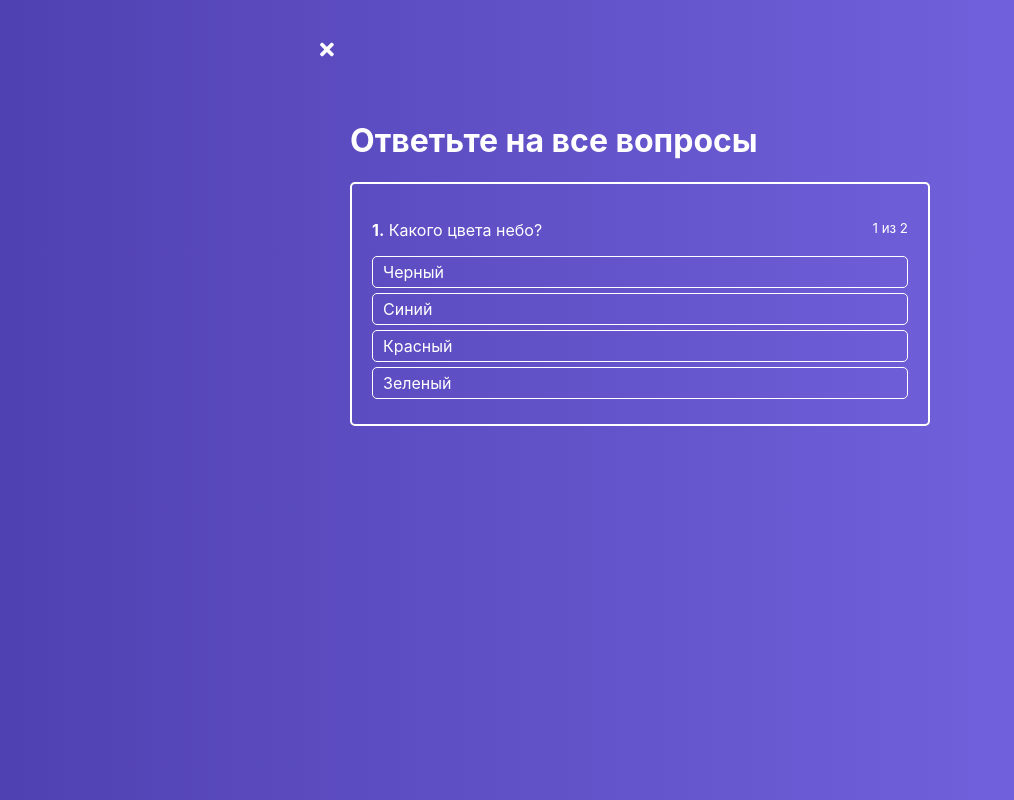
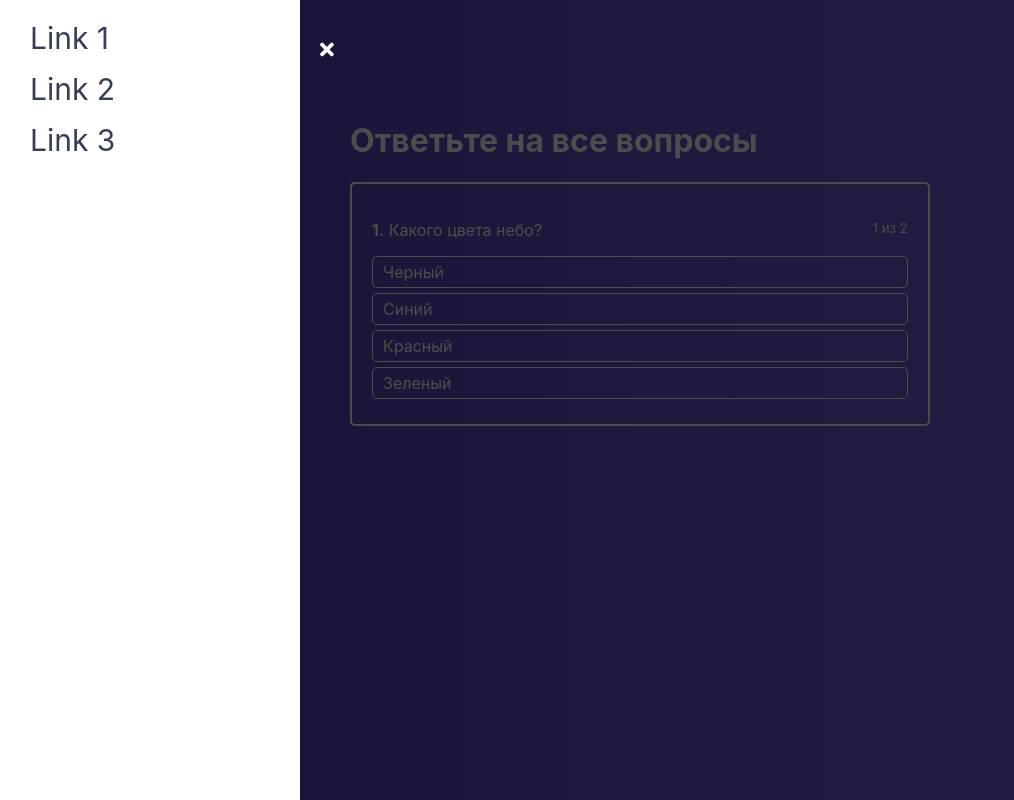
Before and after one commit to DarkenF/react-quiz, a React app: page / in a window 1280 px wide. Both pictures are taken after a click on the icon 48 px from the left and 50 px from the top of the page. Shown: the whole page, without its empty margins (0-1014 px from the left). Built offline with nearby package versions, Linux system fonts and the light colour scheme.

Commit message:
added backdrop + drawer

```diff
--- a/src/HOC/Layout/Layout.js
+++ b/src/HOC/Layout/Layout.js
@@ -1,6 +1,7 @@
 import React, {Component} from "react";
 import classes from './Layout.module.css'
 import MenuToggle from "../../components/Navigation/MenuToggle/MenuToggle";
+import Drawer from "../../components/Navigation/Drawer/Drawer";
 
 class Layout extends Component{
 
@@ -13,10 +14,20 @@
             menu: !this.state.menu
         })
     ]
+    menuCloseHandler = () => {
+        this.setState({
+            menu: false
+        })
+    }
 
     render() {
         return(
             <div className={classes.Layout}>
+
+                <Drawer
+                    isOpen={this.state.menu}
+                    onClose={this.menuCloseHandler}
+                />
 
                 <MenuToggle
                     onToggle={this.toggleMenuHandler}
--- /dev/null
+++ b/src/components/Navigation/Drawer/Drawer.js
@@ -0,0 +1,46 @@
+import React, {Component} from "react";
+import classes from './Drawer.module.css'
+import Backdrop from "../../UI/Backdrop/Backdrop";
+
+const links = [
+    1, 2, 3
+]
+
+class Drawer extends Component{
+
+    renderLinks(){
+        return links.map((link, index) => {
+            return (
+                <li key={index}>
+                    <a>Link {link}</a>
+                </li>
+            )
+        })
+    }
+
+
+
+    render() {
+
+        const cls = [
+            classes.Drawer
+        ]
+
+        if (!this.props.isOpen){
+            cls.push(classes.close)
+        }
+
+        return (
+            <React.Fragment>
+                <nav className={cls.join(' ')}>
+                    <ul>
+                        {this.renderLinks()}
+                    </ul>
+                </nav>
+                {(this.props.isOpen) ? <Backdrop onClick={this.props.onClose}/> : null}
+            </React.Fragment>
+        )
+    }
+}
+
+export default Drawer
--- /dev/null
+++ b/src/components/Navigation/Drawer/Drawer.module.css
@@ -0,0 +1,39 @@
+.Drawer{
+    position: fixed;
+    left: 0;
+    top: 0;
+    bottom: 0;
+    width: 80%;
+    max-width: 300px;
+    padding: 20px 10px;
+    box-sizing: border-box;
+    background: white;
+    transform: translateX(0px);
+    transition: transform .22s ease-in;
+    z-index: 90;
+}
+
+.Drawer.close {
+    transform: translateX(-300px);
+}
+.Drawer ul {
+    list-style: none;
+    margin: 0;
+    padding: 0;
+}
+.Drawer ul li {
+    margin-bottom: 15px ;
+}
+.Drawer ul li a {
+    color: #363d54;
+    font-size: 30px;
+    text-decoration: none;
+    background-color: white;
+    position: relative;
+    padding: 0 20px 10px;
+    transition: opacity .3s;
+}
+
+.Drawer ul li a:hover, .active {
+    opacity: .7;
+}
--- a/src/components/Navigation/MenuToggle/MenuToggle.module.css
+++ b/src/components/Navigation/MenuToggle/MenuToggle.module.css
@@ -5,7 +5,7 @@
     font-size: 20px;
     cursor: pointer;
     color: white;
-    transition: opacity .22s ease-in;
+    transition: opacity, left .22s ease-in;
     z-index: 100;
 }
 
--- /dev/null
+++ b/src/components/UI/Backdrop/Backdrop.js
@@ -0,0 +1,11 @@
+import React from "react";
+import classes from './Backdrop.module.css'
+
+const Backdrop = props => (
+    <div
+        className={classes.Backdrop}
+        onClick={props.onClick}
+    />
+)
+
+export default Backdrop
--- /dev/null
+++ b/src/components/UI/Backdrop/Backdrop.module.css
@@ -0,0 +1,10 @@
+.Backdrop{
+    z-index: 50;
+    background: rgba(0, 0, 0, 0.7);
+    position: fixed;
+    top: 0;
+    bottom: 0;
+    right: 0;
+    left: 0;
+    transition: opacity .22s ease-in;;
+}
```
